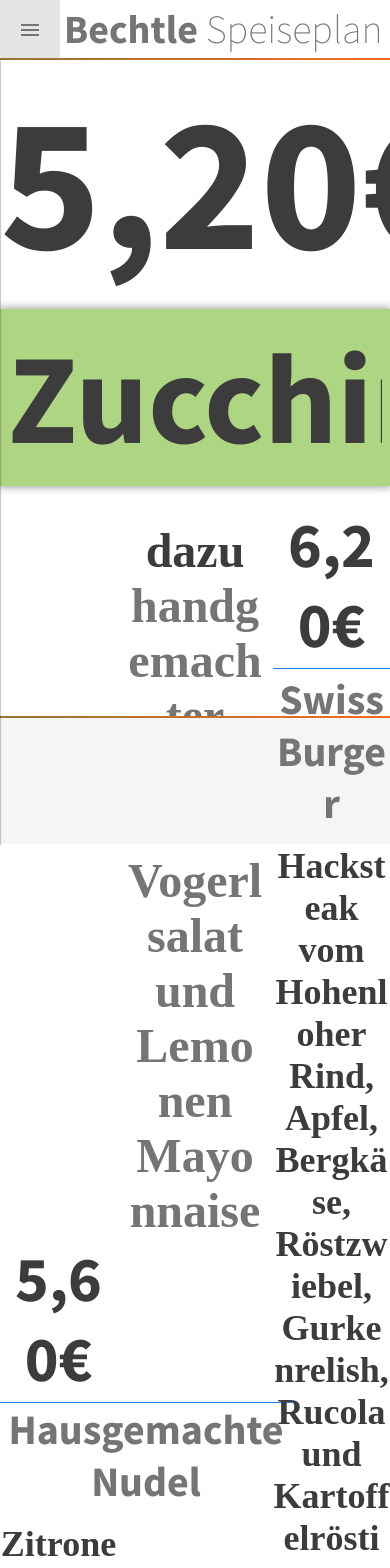
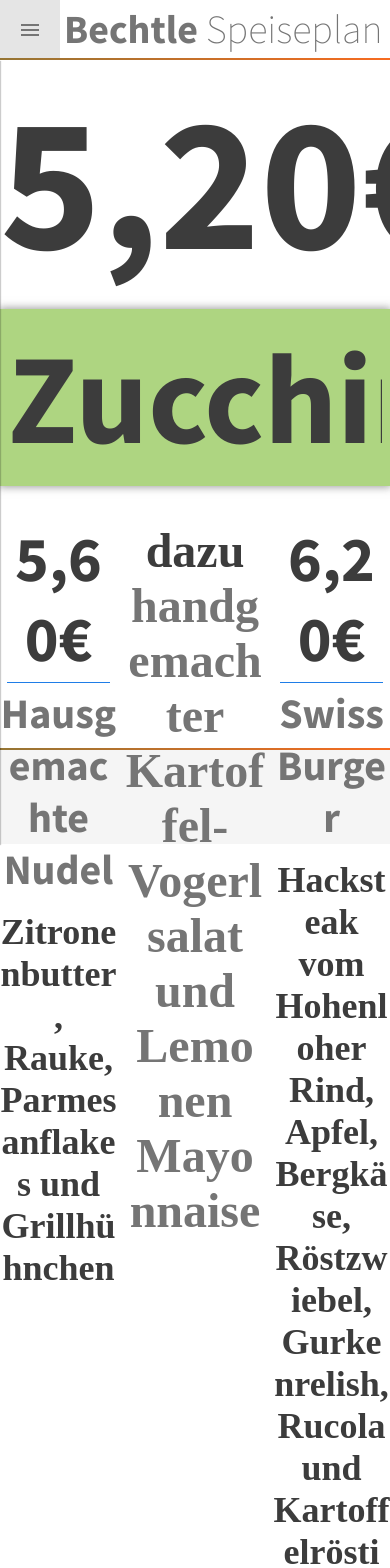
Before and after one commit to zanfee/bechtle-speiseplan, a Vue app: page / in a window 390 px wide. Shown: the top 1568 px of the page. Built offline with nearby package versions, Linux system fonts and the light colour scheme.

Commit message:
Carousel responsive++;

```diff
--- a/src/components/Footer.vue
+++ b/src/components/Footer.vue
@@ -24,7 +24,7 @@ export default {
 <style scoped>
 .footer {
   width: 100%;
-  height: 128px;
+  height: 96px;
   background-color: #F5F5F5;
   bottom: 0;
   position: fixed;
--- a/src/pages/CarouselPage.vue
+++ b/src/pages/CarouselPage.vue
@@ -5,9 +5,10 @@
     <div class="typeBig">
       <h2 class="titleBig">Zucchinischnitzel in Pankokruste</h2>
     </div>
-    <div></div>
+    <div class="menuBodyBig">
       <h3 class="prepositionBig">dazu</h3>
       <h4 class="descriptionBig">handgemachter Kartoffel-Vogerlsalat und Lemonen Mayonnaise</h4>
+    </div>
   </div>
 
   <div class="left">
@@ -15,17 +16,20 @@
     <div class="type">
       <h2 class="title">Hausgemachte Nudel</h2>
     </div>
-
+    <div>
       <h3 class="preposition">dazu</h3>
       <h4 class="description">Zitronenbutter, Rauke, Parmesanflakes und Grillhühnchen</h4>
+    </div>
   </div>
 
   <div class="right">
     <h1 class="price">6,20€</h1>
     <div class="type"></div>
     <h2 class="title">Swiss Burger</h2>
+    <div>
       <h3 class="preposition">mit</h3>
       <h4 class="description">Hacksteak vom Hohenloher Rind, Apfel, Bergkäse, Röstzwiebel, Gurkenrelish, Rucola und Kartoffelrösti</h4>
+    </div>
   </div>
 </div>
 </template>
@@ -54,22 +58,20 @@ export default {
   align-content: center;
   right: 70%;
   width: 30%;
-  top: 0;
   word-wrap: break-word;
-}
-
-.center {
-
+  float: left;
+  margin-top: 32px;
 }
 
 .right {
   align-content: center;
   left: 70%;
-  top: 504px;
-  position: absolute;
   width: 30%;
+  margin: 0;
   overflow: hidden;
   word-wrap: break-word;
+  float: right;
+  margin-top: 32px;
 }
 
 .exit {
@@ -106,23 +108,31 @@ export default {
   overflow: hidden;
 }
 
+.menuBodyBig {
+  position: absolute;
+  max-width: 36%;
+  left: 32%;
+}
+
 .prepositionBig {
   text-align: center;
   margin: 0;
   margin-top: 37px;
+
 }
 
 .descriptionBig {
-  max-width: 36%;
   text-align: center;
   margin: 0 auto;
   word-wrap: break-word;
+  left: 32%;
 }
 
 .price {
   font-size: 64px;
   text-align: center;
   margin: 0;
+  position: relative;
 }
 
 .type::before {
@@ -130,17 +140,17 @@ export default {
   display: block;
   background-color: #1f7de7;
   height: 1px;
-}
-
-.type {
-  width: 292px;
+  max-width: 292px;
+  width: 88%;
   margin: 4px auto;
+  position: relative;
 }
 
 .title {
   font-size: 42px;
   text-align: center;
   margin: 0;
+  position: relative;
 }
 
 .preposition {
@@ -151,5 +161,6 @@ export default {
   font-size: 36px;
   text-align: center;
   margin: 16px auto;
+  position: relative;
 }
 </style>
```
Lines whose indentation alone changed are shown as unchanged.
